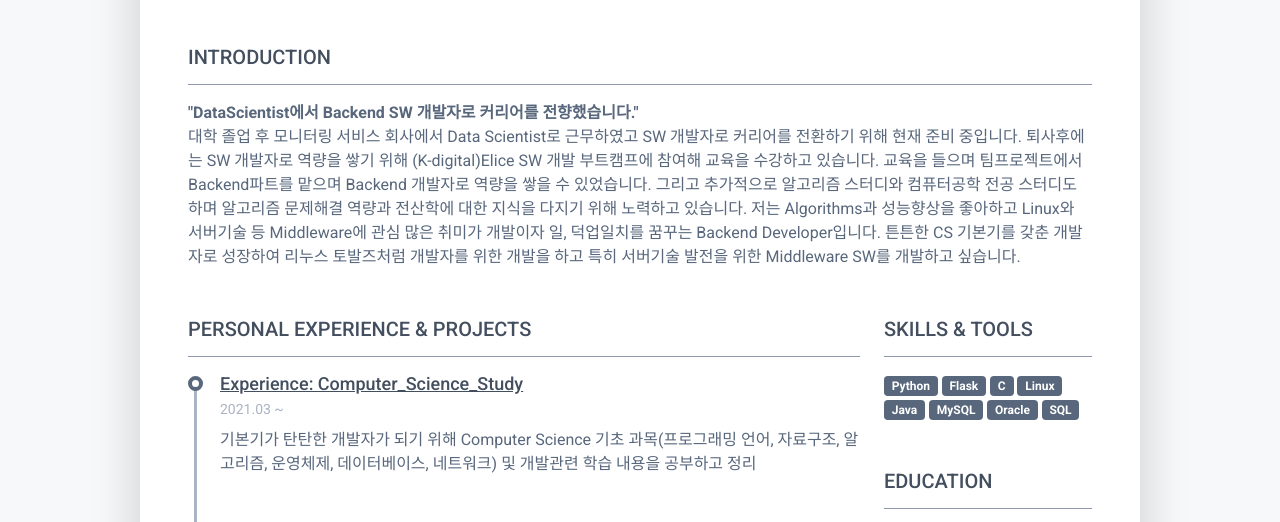
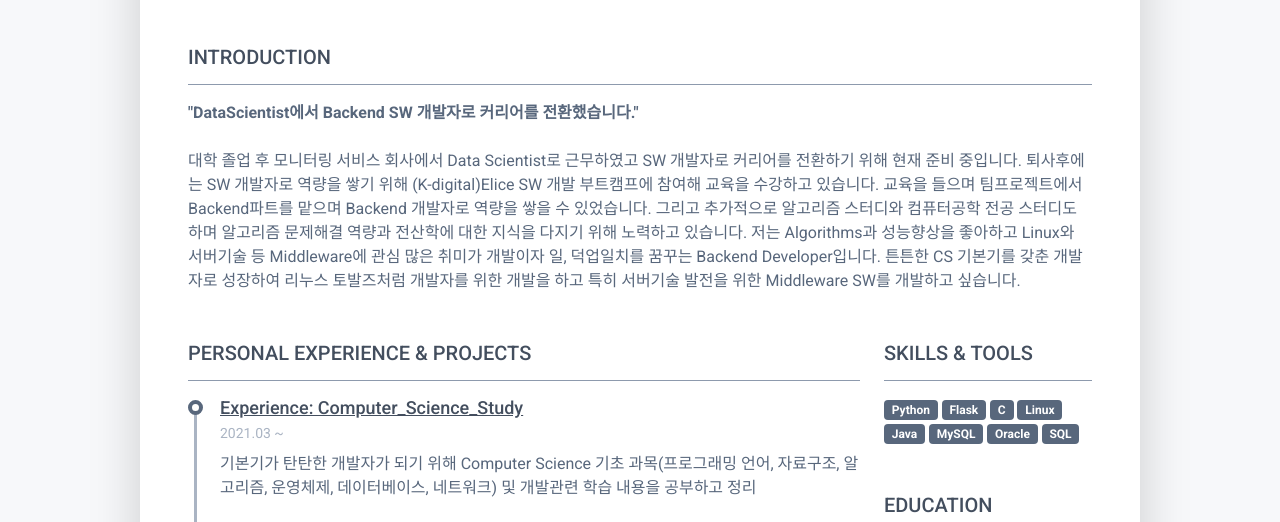
Before and after one commit to kkw-11/Resume, a plain HTML site: page index.html in a window 1280 px wide. Shown: the part 253-775 px from the top of the page. Drawn offline with Linux system fonts and the light colour scheme.

Commit message:
211029 Introduction 자기소개 제목 줄바꿈 수정

```diff
--- a/index.html
+++ b/index.html
@@ -61,7 +61,7 @@
 				    <h2 class="resume-section-title text-uppercase font-weight-bold pb-3 mb-3">Introduction</h2>
 				    <div class="resume-section-content">
 					    <p class="mb-0">
-							<b>"DataScientist에서 Backend SW 개발자로 커리어를 전향했습니다."</b><br>
+							<b>"DataScientist에서 Backend SW 개발자로 커리어를 전환했습니다."</b><br><br>
 							대학 졸업 후 모니터링 서비스 회사에서 Data Scientist로 근무하였고 SW 개발자로 커리어를 전환하기 위해 현재 준비 중입니다. 퇴사후에는 SW 개발자로 역량을 쌓기 위해
 							(K-digital)Elice SW 개발 부트캠프에 참여해 교육을 수강하고 있습니다. 교육을 들으며 팀프로젝트에서 Backend파트를 맡으며 Backend 개발자로 역량을 쌓을 수 있었습니다.
 							그리고 추가적으로 알고리즘 스터디와 컴퓨터공학 전공 스터디도 하며 알고리즘 문제해결 역량과 전산학에 대한 지식을 다지기 위해 노력하고 있습니다.
```
